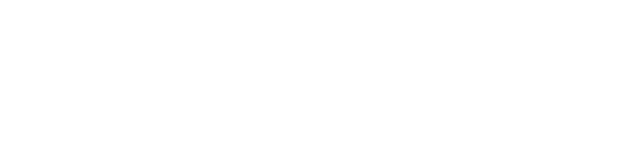
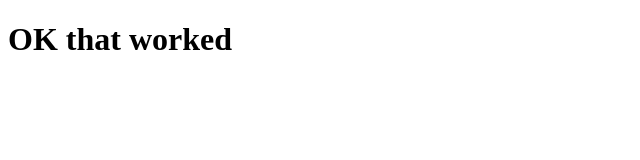
Before and after one commit to vrick6749/CCrepo, a plain HTML site: page index.html in a window 1280 px wide. Shown: the whole page, without its empty margins (0-640 px from the left). Drawn offline with Linux system fonts and the light colour scheme.

```diff
--- a/index.html
+++ b/index.html
@@ -7,6 +7,6 @@
     <title>Document</title>
 </head>
 <body>
-
+    <h1>OK that worked</h1>
 </body>
 </html>
```
